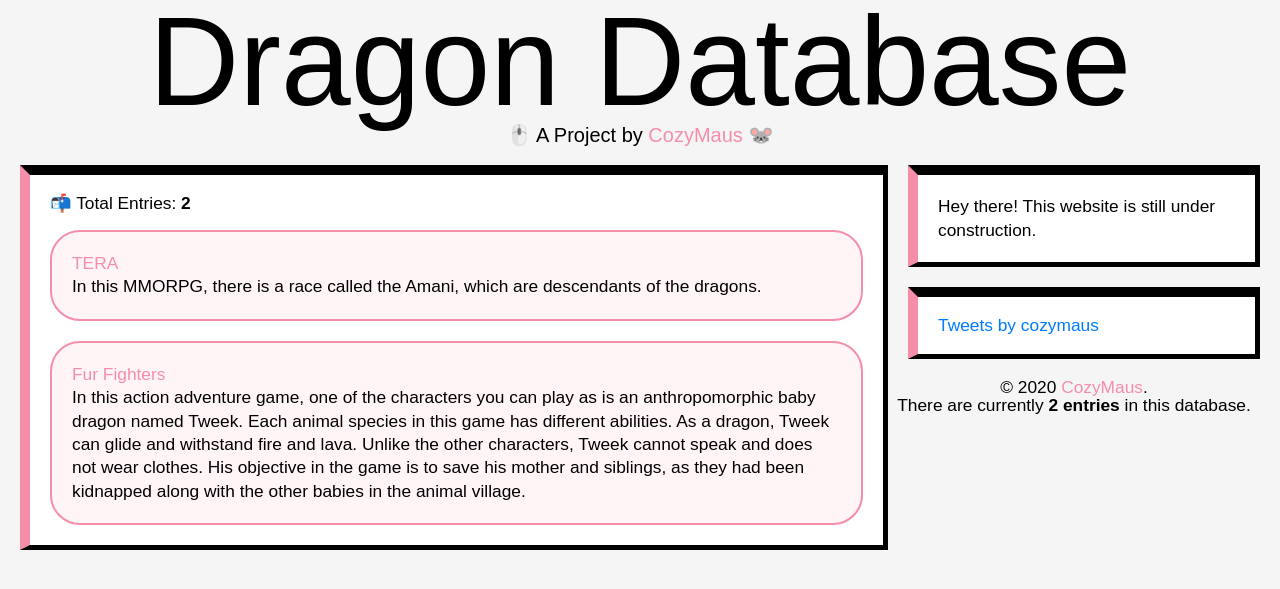
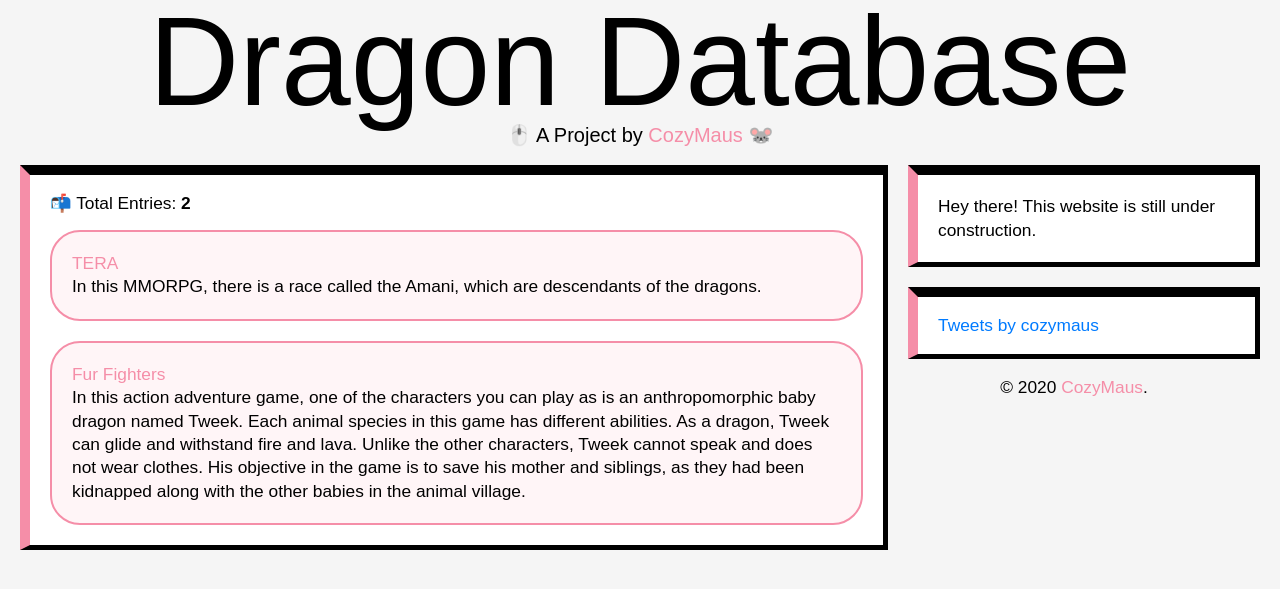
Before and after one commit to byliz/animal-game-database, a Jekyll site: the page built from index.html, in a window 1280 px wide. Shown: the top 589 px of the page. Built offline with Jekyll 4.4.1, drawn with Linux system fonts in a browser that asks for light colours; nearby versions of some CDN libraries; the list of posts is cut into pages by our own code; comment, search, counter and statistics services are not loaded.

Commit message:
Update credits.html

```diff
--- a/_includes/credits.html
+++ b/_includes/credits.html
@@ -1,8 +1,5 @@
 <div id="credits">
-	<p style="text-align:center;">©	<script>
-			var year = new Date();
-			document.write(year.getFullYear());
-		</script> <a href="https://cozymaus.com" target="_blank">CozyMaus</a>. <br>There are currently <strong>{{ site.posts | size }} entries</strong> in this database.
+	<p style="text-align:center;">©	{{ site.time | date: '%Y' }} <a href="https://cozymaus.com" target="_blank">CozyMaus</a>.
 
 		 <!--<a id="creds">Credits</a>.-->
 	</p>
```
